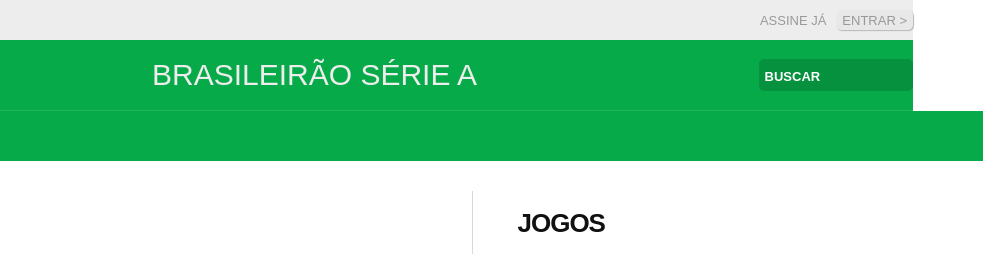
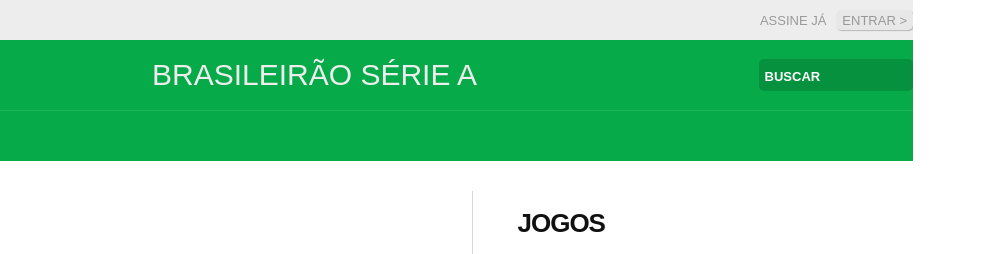
Before and after one commit to DanielKloh/GE-Brasileirao, a plain HTML site: page index.html in a window 1280 px wide. Shown: the top 254 px of the page, 367-1350 px from the left, 983 px wide, since content can reach past the window. Drawn offline with nearby package versions, Linux system fonts and the light colour scheme; no server answers.

Commit message:
Update header.css

```diff
--- a/style/header.css
+++ b/style/header.css
@@ -445,6 +445,10 @@ input.camposBusca:empty {
         width: 100%;
         padding: 0;
     }
+        .conteiner2 {
+        width: 100%;
+        padding: 0;
+    }
     .conteiner_link{
         padding: 0;
     }
```
